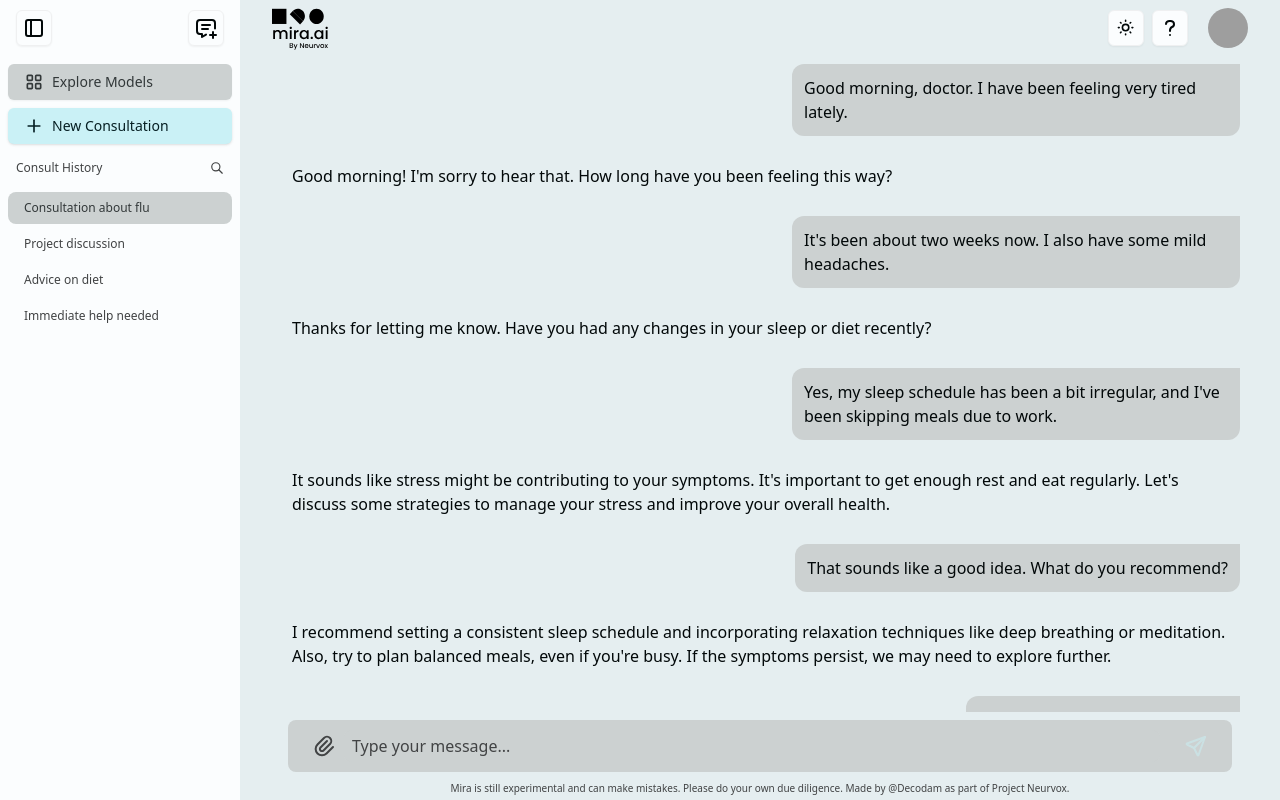
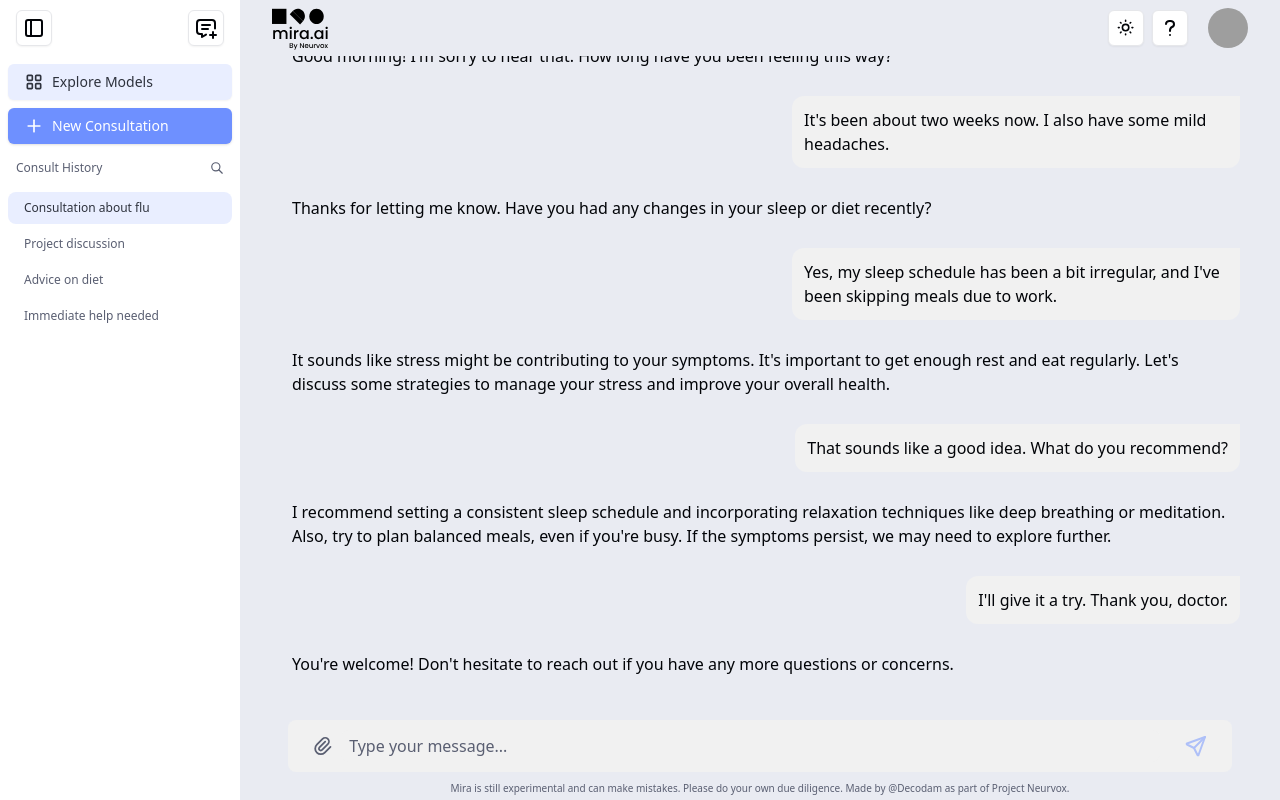
Before and after one commit to Decodam/mira, a Next.js app: page /c/1 in a window 1280 px wide. Built offline with nearby package versions, Linux system fonts and the light colour scheme; grey boxes are pictures that could not be loaded.

Commit message:
scroll to bottom implemented

```diff
--- a/src/app/(ai_chat)/c/[id]/page.jsx
+++ b/src/app/(ai_chat)/c/[id]/page.jsx
@@ -1,29 +1,56 @@
 'use client'
 import ChatLayout from "@/components/chat-layout";
 import { MessageContext } from "@/context/message-provider";
-import { useContext } from "react";
-import {chatToGemini} from "@/lib/gemini.ai"
+import { useContext, useEffect, useRef, useState } from "react";
+import { chatToGemini } from "@/lib/gemini.ai";
+import { IconChevronDown } from "@tabler/icons-react";
+import { Button } from "@/components/ui/button";
 
 export default function ChatIDPage({}) {
-  const {messages, loading} = useContext(MessageContext);
+  const { messages, loading } = useContext(MessageContext);
+  const messagesEndRef = useRef(null);
+  const [isAtBottom, setIsAtBottom] = useState(true);
 
+  // Scroll to bottom when a new message is added
+  useEffect(() => {
+    if (isAtBottom) {
+      messagesEndRef.current?.scrollIntoView({ behavior: "smooth" });
+    }
+  }, [messages, isAtBottom]);
+
+  // Observe the messagesEndRef to determine if it is in view
+  useEffect(() => {
+    const observer = new IntersectionObserver(
+      ([entry]) => {
+        setIsAtBottom(entry.isIntersecting);
+      },
+      { threshold: 0.1 } // Trigger when 10% of the element is visible
+    );
+
+    if (messagesEndRef.current) {
+      observer.observe(messagesEndRef.current);
+    }
+
+    return () => {
+      if (messagesEndRef.current) {
+        observer.unobserve(messagesEndRef.current);
+      }
+    };
+  }, []);
+
+  const scrollToBottom = () => {
+    messagesEndRef.current?.scrollIntoView({ behavior: "smooth" });
+  };
 
   return (
     <ChatLayout formAction={chatToGemini}>
-      <div className="flex flex-col space-y-4">
+      <div className="flex flex-col space-y-4 overflow-y-auto">
         {messages.map((message, index) => (
           <div
             key={index}
-            className={`flex ${
-              message.role === "user" ? "justify-end" : "justify-start"
-            }`}
+            className={`flex ${message.role === "user" ? "justify-end" : "justify-start"}`}
           >
-            <div
-              className={`p-3 rounded-xl rounded-tr-none ${
-                message.role === "user"
-                  && "bg-accent max-w-md"
-              }`}
-            >
+            <div className={`p-3 rounded-xl rounded-tr-none ${message.role === "user" && "bg-accent max-w-md"}`}>
               {message.parts.map((part, idx) => (
                 <p className="text-foreground" key={idx}>{part.text}</p>
               ))}
@@ -53,6 +80,20 @@ export default function ChatIDPage({}) {
           </>
         )}
 
+        {/* Reference element to track the bottom of the chat */}
+        <div ref={messagesEndRef} />
+
+        {/* Scroll to bottom button */}
+        {!isAtBottom && (
+          <Button
+            size="icon"
+            variant="secondary"
+            onClick={scrollToBottom}
+            className="fixed bottom-28 md:bottom-24 right-8"
+          >
+            <IconChevronDown />
+          </Button>
+        )}
       </div>
     </ChatLayout>
   );
--- a/src/components/chat-layout.jsx
+++ b/src/components/chat-layout.jsx
@@ -101,7 +101,7 @@ export default function ChatLayout({ children, formAction }) {
 
   return (
     <>
-      <div className="chat-header fixed w-full top-0 left-0 z-10 h-14 flex">
+      <div className="chat-header fixed w-full top-0 left-0 z-20 h-14 flex">
         {/* Sidebar Segment */}
         <div className={`transition-all duration-300 ${sidebarCollapsed ? "w-auto" : "md:w-60"} flex gap-2 justify-between items-center px-4`}>
           <Button variant="outline" size="icon" onClick={() => setSidebarCollapsed(!sidebarCollapsed)}>
@@ -150,7 +150,7 @@ export default function ChatLayout({ children, formAction }) {
       <div className="h-svh w-svw overflow-hidden flex">
 
         {/* Sidebar */}
-        <div className={`chat-sidebar bg-background fixed h-svh md:static flex flex-col transition-all duration-300 ${sidebarCollapsed ? "-left-full md:w-0 md:overflow-x-hidden" : "left-0 w-svw md:w-60"}`}>
+        <div className={`chat-sidebar bg-background fixed z-10 h-svh md:static flex flex-col transition-all duration-300 ${sidebarCollapsed ? "-left-full md:w-0 md:overflow-x-hidden" : "left-0 w-svw md:w-60"}`}>
           <div className={`mt-14 p-2 flex-1 overflow-y-scroll scrollbar transition-all duration-300 ${sidebarCollapsed ? "opacity-0" : "opacity-100"}`}>
             <Button className="w-full mb-2 justify-start" variant="secondary" asChild>
               <Link href={"/"}>
@@ -201,7 +201,7 @@ export default function ChatLayout({ children, formAction }) {
 
         {/* Content Here */}
         <div className="chat-content flex-1 bg-muted flex flex-col">
-          <div className="mt-14 overflow-y-scroll py-2 flex-1 scrollbar">
+          <div id="content" className="mt-14 overflow-y-scroll py-2 flex-1 scrollbar">
             <div className="container">
               {children}
             </div>
@@ -236,7 +236,7 @@ export default function ChatLayout({ children, formAction }) {
                     value={InputText}
                     onChange={(e) => {setInputText(e.target.value)}}
                     placeholder="Type your message..."
-                    className="flex-1 px-2 py-1 rounded-lg bg-accent focus:outline-none placeholder:text-muted-foreground"
+                    className="px-2 py-1 w-full rounded-lg bg-accent focus:outline-none placeholder:text-muted-foreground"
                   />
 
                   <Button
@@ -261,7 +261,7 @@ export default function ChatLayout({ children, formAction }) {
                   onChange={handleFileChange}
                 />
               </form>
-              <p style={{fontSize: 10}} className="text-xs text-center mb-1 text-muted-foreground">
+              <p style={{fontSize: 10}} className="text-xs text-center mb-1 text-muted-foreground px-4">
                 Mira is still experimental and can make mistakes. Please do your own due diligence.
                 Made by <Link className="font-medium hover:underline" href="https://github.com/Decodam" target="_blank">@Decodam</Link> as part of Project Neurvox.
               </p>
--- a/src/components/description-card.jsx
+++ b/src/components/description-card.jsx
@@ -1,6 +1,6 @@
 export default function DescriptionCard({ icon: Icon, description }) {
   return (
-    <div className="flex-1 border-border p-4 border rounded-lg bg-accent min-w-52">
+    <div className="flex-1 border-border p-4 border rounded-lg bg-accent md:min-w-52">
       <div className="mb-2">
         {Icon && <Icon size={18} />}
       </div>
--- a/src/styles/globals.css
+++ b/src/styles/globals.css
@@ -6,48 +6,48 @@
 /* theme generated from @ui.jln.dev : https://ui.jln.dev/theme/gVeKFvZHwMLouWa8 */
 @layer base {
   :root {
-    --background: 188 44% 99%;
-    --foreground: 188 68% 2%;
-    --muted: 188 26% 92%;
-    --muted-foreground: 188 2% 26%;
-    --popover: 188 44% 99%;
-    --popover-foreground: 188 68% 2%;
-    --card: 188 44% 99%;
-    --card-foreground: 188 68% 2%;
-    --border: 188 6% 94%;
-    --input: 188 6% 94%;
-    --primary: 188 72% 88%;
-    --primary-foreground: 188 72% 8%;
-    --secondary: 188 6% 81%;
-    --secondary-foreground: 188 6% 21%;
-    --accent: 188 6% 81%;
-    --accent-foreground: 188 6% 21%;
-    --destructive: 14 89% 30%;
-    --destructive-foreground: 14 89% 90%;
-    --ring: 188 72% 88%;
+    --background: 226 66% 100%;
+    --foreground: 226 51% 2%;
+    --muted: 226 25% 93%;
+    --muted-foreground: 226 12% 40%;
+    --popover: 226 66% 100%;
+    --popover-foreground: 226 51% 2%;
+    --card: 0 0% 99%;
+    --card-foreground: 226 51% 1%;
+    --border: 226 9% 91%;
+    --input: 226 9% 91%;
+    --primary: 226 100% 71.49%;
+    --primary-foreground: 226 0% 100%;
+    --secondary: 226 100% 95.61%;
+    --secondary-foreground: 226 14% 21%;
+    --accent: 226 0% 94.62%;
+    --accent-foreground: 226 14% 21%;
+    --destructive: 17 80% 29%;
+    --destructive-foreground: 17 80% 89%;
+    --ring: 226 3% 77%;
     --radius: 0.5rem;
   }
 
   .dark {
-    --background: 188 52% 3%;
-    --foreground: 188 10% 97%;
-    --muted: 188 26% 8%;
-    --muted-foreground: 188 2% 74%;
-    --popover: 188 52% 3%;
-    --popover-foreground: 188 10% 97%;
-    --card: 188 52% 3%;
-    --card-foreground: 188 10% 97%;
-    --border: 188 6% 11%;
-    --input: 188 6% 11%;
-    --primary: 188 72% 88%;
-    --primary-foreground: 188 72% 8%;
-    --secondary: 188 5% 12%;
-    --secondary-foreground: 188 5% 72%;
-    --accent: 188 5% 12%;
-    --accent-foreground: 188 5% 72%;
-    --destructive: 14 89% 49%;
+    --background: 226 32% 4%;
+    --foreground: 226 29% 99%;
+    --muted: 226 25% 7%;
+    --muted-foreground: 226 12% 60%;
+    --popover: 226 32% 4%;
+    --popover-foreground: 226 29% 99%;
+    --card: 226 32% 5%;
+    --card-foreground: 0 0% 100%;
+    --border: 226 9% 11%;
+    --input: 226 9% 11%;
+    --primary: 226 3% 77%;
+    --primary-foreground: 226 3% 17%;
+    --secondary: 226 2.01% 18.1%;
+    --secondary-foreground: 226 12% 73%;
+    --accent: 226 12% 13%;
+    --accent-foreground: 226 12% 73%;
+    --destructive: 17 80% 52%;
     --destructive-foreground: 0 0% 100%;
-    --ring: 188 72% 88%;
+    --ring: 226 3% 77%;
   }
 }
 
```
